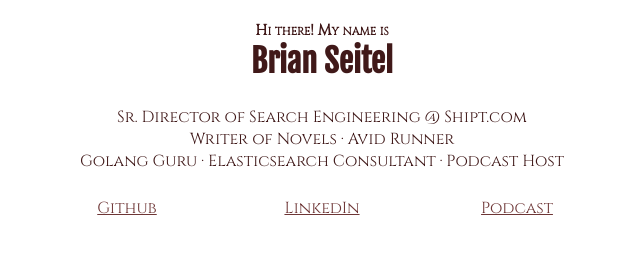
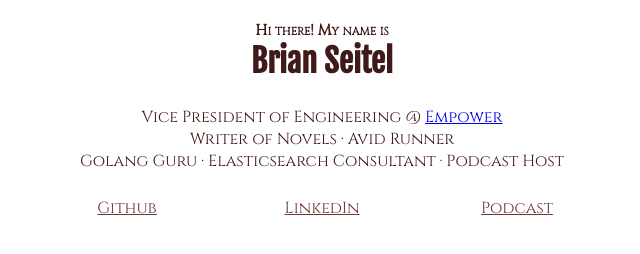
Before and after one commit to brianseitel/brianseitel.github.io, a Jekyll site: the page index.html, which Jekyll copies as it is, in a window 1280 px wide. Shown: the part 304-558 px from the top of the page, without its empty margins (318-958 px from the left). Built offline with Jekyll 4.4.1, drawn with Linux system fonts in a browser that asks for light colours.

Commit message:
Update index.html

```diff
--- a/index.html
+++ b/index.html
@@ -17,7 +17,7 @@
 
       <div class="about">
         <p class="attributes">
-          Sr. Director of Search Engineering @ Shipt.com
+          Vice President of Engineering @ <a href="https://driveempower.com" target="_blank">Empower</a>
 	<p class="attributes">
 	  Writer of Novels  &middot;
           Avid Runner
```
